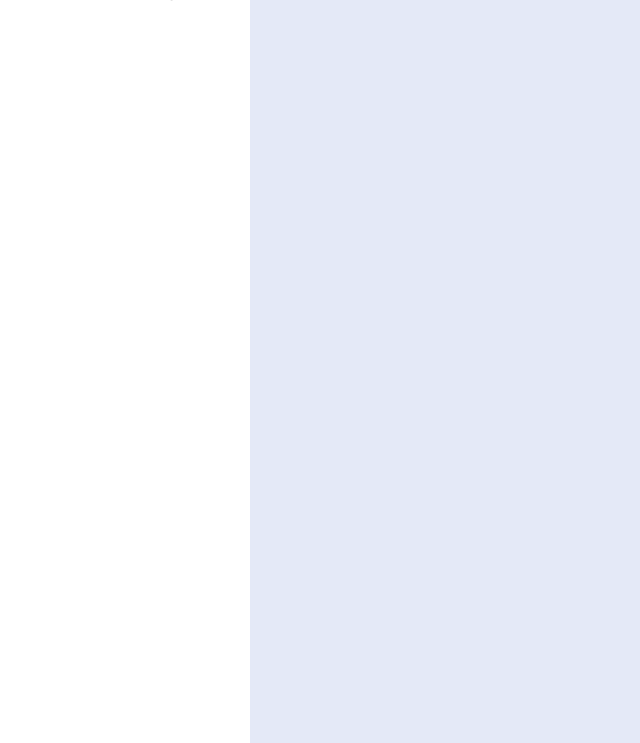
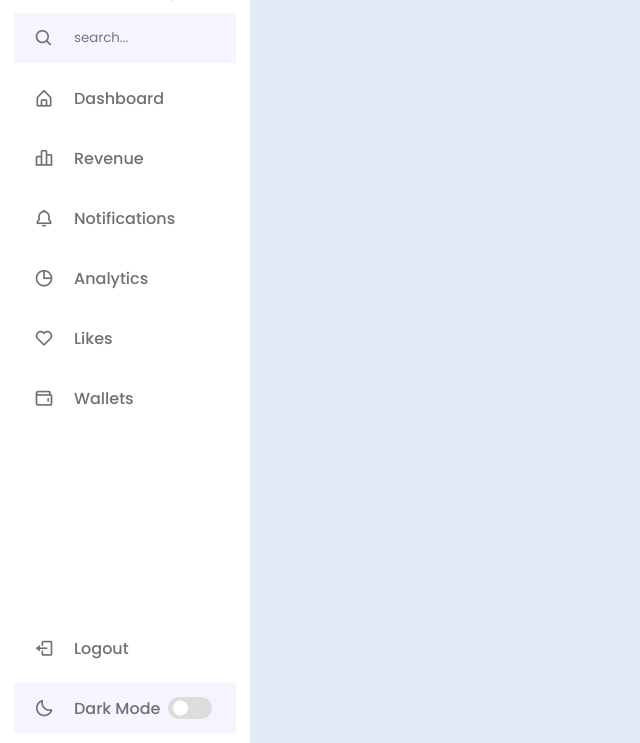
Before and after one commit to HamzaArif538/Responsive-Sidebar-Menu, a plain HTML site: page index.html in a window 1280 px wide. Shown: the part 57-800 px from the top of the page, without its empty margins (0-640 px from the left). Drawn offline with nearby package versions, Linux system fonts and the light colour scheme; a web font is replaced by a local one.

Commit message:
added remaining bars in nav

```diff
--- a/index.html
+++ b/index.html
@@ -26,6 +26,82 @@
 
             <i class='bx bx-chevron-right toggle'></i>
         </header>
+
+        <div class="menu-bar">
+            <div class="menu">
+                <li class="search-box">
+                    <a href="#">
+                        <i class='bx bx-search icon'></i>
+                        <input type="search" placeholder="search...">
+                    </a>
+                </li>
+                <ul class="menu-links">
+                    <li class="nav-links">
+                        <a href="#">
+                            <i class='bx bx-home-alt icon'></i>
+                            <span class="text nav-text">Dashboard</span>
+                        </a>
+                    </li>
+                    <li class="nav-links">
+                        <a href="#">
+                            <i class='bx bx-bar-chart-alt-2 icon'></i>
+                            <span class="text nav-text">Revenue</span>
+                        </a>
+                    </li>
+                    <li class="nav-links">
+                        <a href="#">
+                            <i class='bx bx-bell icon'></i>
+                            <span class="text nav-text">Notifications</span>
+                        </a>
+                    </li>
+                    <li class="nav-links">
+                        <a href="#">
+                            <i class='bx bx-pie-chart-alt icon'></i>
+                            <span class="text nav-text">Analytics</span>
+                        </a>
+                    </li>
+                    <li class="nav-links">
+                        <a href="#">
+                            <i class='bx bx-heart icon'></i>
+                            <span class="text nav-text">Likes</span>
+                        </a>
+                    </li>
+                    <li class="nav-links">
+                        <a href="#">
+                            <i class='bx bx-wallet icon'></i>
+                            <span class="text nav-text">Wallets</span>
+                        </a>
+                    </li>
+                </ul>
+            </div>
+
+            <div class="bottom-content">
+                <li class="">
+                    <a href="#">
+                        <i class='bx bx-log-out icon'></i>
+                        <span class="text nav-text">Logout</span>
+                    </a>
+                </li>
+
+                <li class="mode">
+                    <div class="moon-sun">
+                        <i class="bx bx-moon icon moon"></i>
+                        <i class="bx bx-sun icon sun"></i>
+                    </div>
+                    <span class="mode-text text">Dark Mode</span>
+
+                    <div class="toggle-switch">
+                        <span class="switch"></span>
+                    </div>
+
+                </li>
+            </div>
+
+        </div>
+
     </nav>
+
+
+    <script src="script.js"></script>
 </body>
 </html>
--- /dev/null
+++ b/script.js
@@ -0,0 +1,6 @@
+const body = document.querySelector("body"),
+    sidebar = body.querySelector(".sidebar"),
+    toggle = body.querySelector(".toggle"),
+    searchBtn = body.querySelector(".search-box"),
+    modeSwitch = body.querySelector(".toggle-switch"),
+    modeText = body.querySelector(".toggle-switch")
--- a/style.css
+++ b/style.css
@@ -30,18 +30,6 @@ body{
     background: var(--body-color);
 }
 
-/* ========Reuseable CSS ======== */
-.sideBar .text{
-    font-size: 16px;
-    font-weight: 500;
-    color: var(--text-color);
-}
-
-.sideBar .image{
-    min-width: 60px;
-    display: flex;
-    align-items: center;
-}
 
 
 /* ======== Sidebar ========= */
@@ -57,6 +45,44 @@ body{
     padding: 10px 14px;
     background: var(--sidebar-color);
 }
+
+/* ========Reuseable CSS ======== */
+.sideBar .text{
+    font-size: 16px;
+    font-weight: 500;
+    color: var(--text-color);
+}
+
+.sideBar .image{
+    min-width: 60px;
+    display: flex;
+    align-items: center;
+}
+
+.sideBar li{
+    height: 50px;
+    /* background: red; */
+    margin-top: 10px;
+    list-style: none;
+    display: flex;
+    align-items: center;
+}
+
+.sideBar li .icon{
+    font-size: 20px ;
+    min-width: 60px;
+    display: flex;
+    align-items: center;
+    justify-content: center;
+}
+
+.sideBar li text,
+.sideBar li .icon{
+    /* font-size: 20px ; */
+    color: var(--text-color);
+    transition: var(--tran-02);
+}
+
 
 .sideBar header{
     position: relative;
@@ -101,3 +127,91 @@ header .image-text .header-text{
     color: var(--sidebar-color);
     font-size: 22px;
 }
+
+.sideBar .search-box{
+    background: var(--primary-color-light);
+}
+
+.search-box input{
+    height: 100%;
+    width: 100%;
+    background: var(--primary-color-light);
+    outline: none;
+    border: none;
+    border-radius: 6px;
+}
+
+.sideBar li a{
+    height: 100%;
+    width: 100%;
+    display: flex;
+    align-items: center;
+    text-decoration: none;
+    border-radius: 6px;
+    transition: var(--tran-04);
+}
+
+.sideBar li a:hover{
+    background: var(--primary-color);
+}
+
+.sideBar li a:hover .icon,
+.sideBar li a:hover .text{
+    color: var(--sidebar-color);
+}
+
+.sideBar .menu-bar{
+    height: calc(100% - 50px);
+    display: flex;
+    flex-direction: column;
+    justify-content: space-between;
+}
+
+.menu-bar .mode{
+    background: var(--primary-color-light);
+}
+
+.menu-bar .mode .moon-sun{
+    height: 50px;
+    width: 60px;
+    display: flex;
+    align-items: center;
+}
+
+.menu-bar .mode i{
+    position: absolute;
+}
+
+.menu-bar .mode i.sun{
+    opacity: 0;
+}
+
+.menu-bar .mode .toggle-switch{
+    display: flex;
+    align-items: center;
+    justify-content: center;
+    height: 100%;
+    min-width: 60px;
+    /* background: red; */
+    cursor: pointer;
+}
+
+.toggle-switch .switch{
+    position: relative;
+    height: 22px;
+    width: 44px;
+    background: var(--toggle-color);
+    border-radius: 25px;
+}
+
+.switch::before{
+    content: '';
+    position: absolute;
+    height: 15px;
+    width: 15px;
+    border-radius: 50%;
+    top: 50%;
+    left: 5px;
+    transform: translateY(-50%);
+    background: var(--sidebar-color);
+}
```
